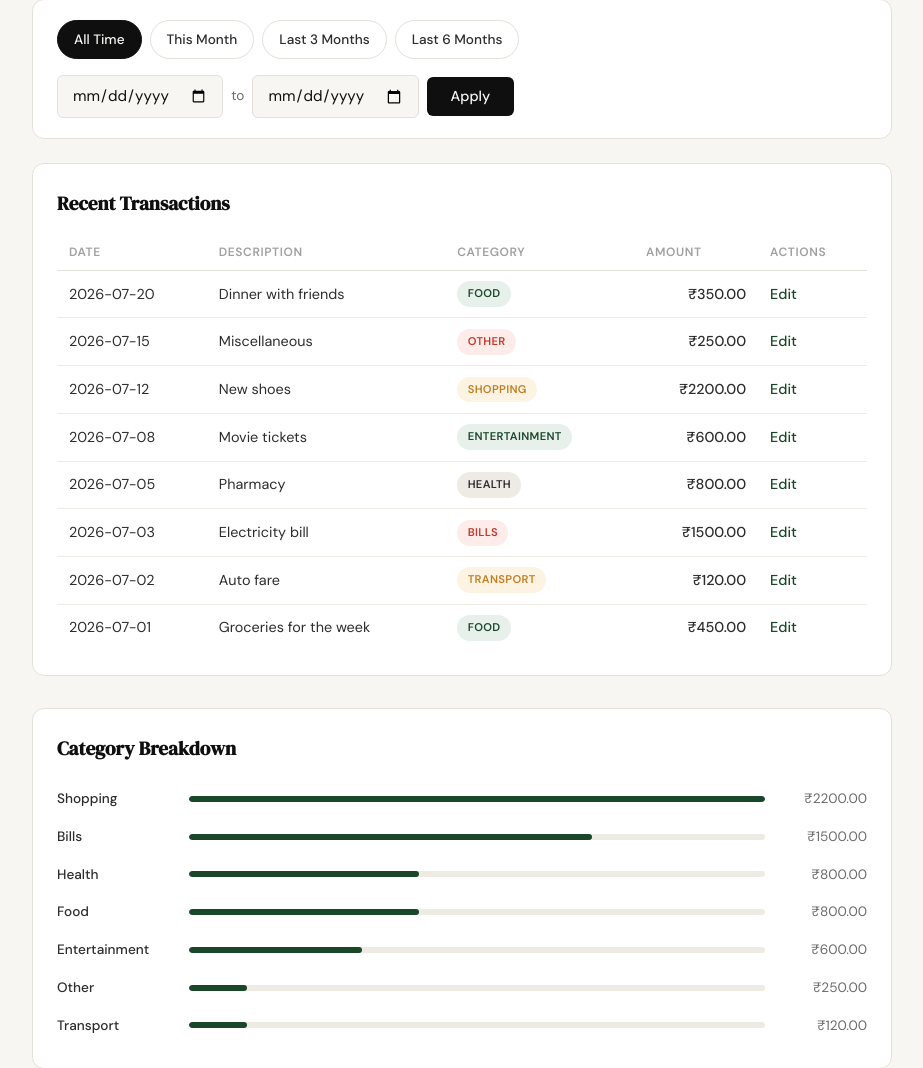
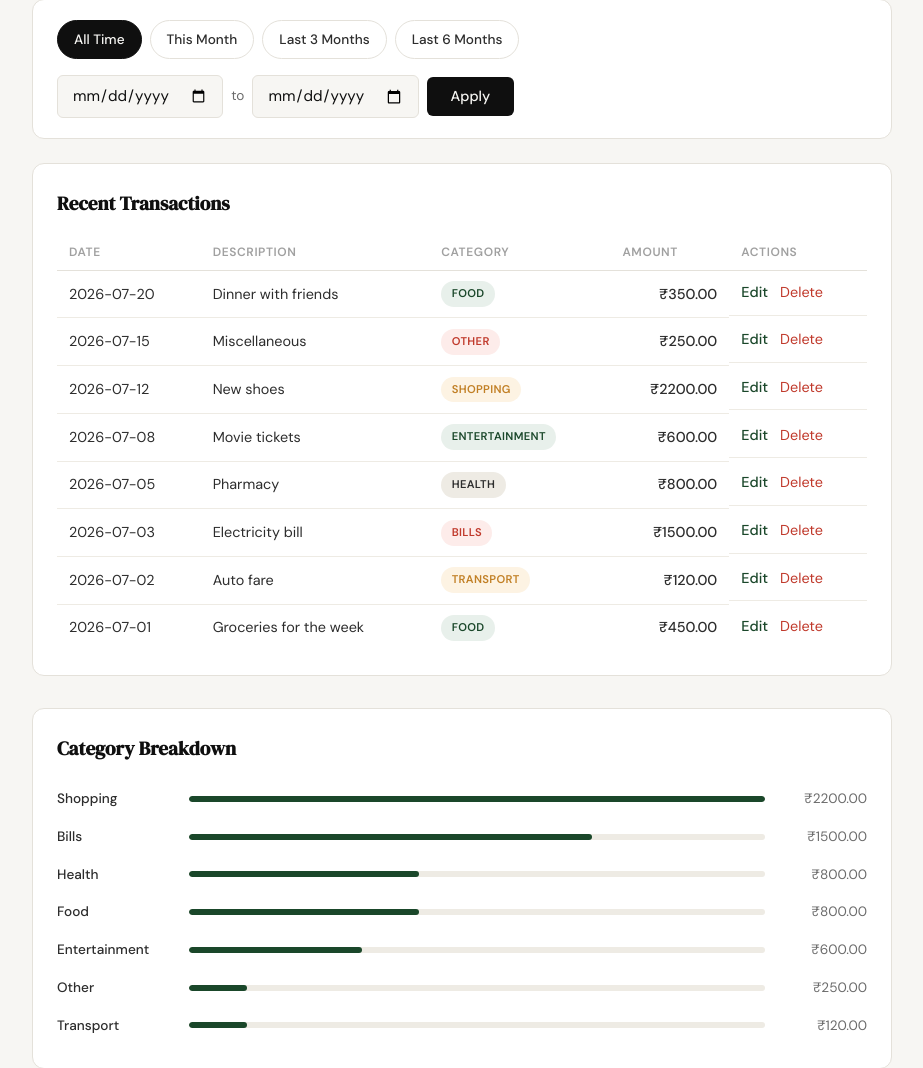
Before and after one commit to tejash5489-lang/spendly, a Flask app: page /profile in a window 1280 px wide. Shown: the part 586-1654 px from the top of the page, without its empty margins (178-1101 px from the left). Run offline with Flask 3, Linux system fonts and the light colour scheme; the visitor is signed in with stand-in values (Sample User, id 1); data comes from the database, SQL or seed files in the repository.

Commit message:
feat: add delete expense button with confirmation dialog

```diff
--- a/app.py
+++ b/app.py
@@ -337,9 +337,28 @@ def edit_expense(id):
     )
 
 
-@app.route("/expenses/<int:id>/delete")
+@app.route("/expenses/<int:id>/delete", methods=["POST"])
 def delete_expense(id):
-    return "Delete expense — coming in Step 9"
+    if "user_id" not in session:
+        return redirect(url_for("login"))
+
+    conn = get_db()
+    expense = conn.execute(
+        "SELECT id FROM expenses WHERE id = ? AND user_id = ?",
+        (id, session["user_id"]),
+    ).fetchone()
+
+    if expense is None:
+        conn.close()
+        return "Not found", 404
+
+    conn.execute(
+        "DELETE FROM expenses WHERE id = ? AND user_id = ?",
+        (id, session["user_id"]),
+    )
+    conn.commit()
+    conn.close()
+    return redirect(url_for("profile"))
 
 
 if __name__ == "__main__":
--- a/static/css/style.css
+++ b/static/css/style.css
@@ -750,6 +750,27 @@ a { color: inherit; text-decoration: none; }
 
 .table-action-link:hover { text-decoration: underline; }
 
+.table-actions-cell {
+    display: flex;
+    align-items: center;
+    gap: 0.75rem;
+}
+
+.table-action-form {
+    display: inline;
+    margin: 0;
+}
+
+.table-action-form .table-action-link {
+    background: none;
+    border: none;
+    padding: 0;
+    font: inherit;
+    cursor: pointer;
+}
+
+.table-action-danger { color: var(--danger); }
+
 .category-badge {
     display: inline-block;
     font-size: 0.7rem;
--- a/templates/profile.html
+++ b/templates/profile.html
@@ -90,7 +90,12 @@
                             <span class="category-badge {{ badge_classes[categories.index(txn['category']) % 4] }}">{{ txn['category'] }}</span>
                         </td>
                         <td class="profile-table-amount">&#8377;{{ "%.2f"|format(txn['amount']) }}</td>
-                        <td><a href="{{ url_for('edit_expense', id=txn['id']) }}" class="table-action-link">Edit</a></td>
+                        <td class="table-actions-cell">
+                            <a href="{{ url_for('edit_expense', id=txn['id']) }}" class="table-action-link">Edit</a>
+                            <form method="POST" action="{{ url_for('delete_expense', id=txn['id']) }}" class="table-action-form" onsubmit="return confirm('Delete this expense?');">
+                                <button type="submit" class="table-action-link table-action-danger">Delete</button>
+                            </form>
+                        </td>
                     </tr>
                     {% endfor %}
                 </tbody>
```
Also changed, not shown: .claude/specs/09-delete-expense.md (added).
